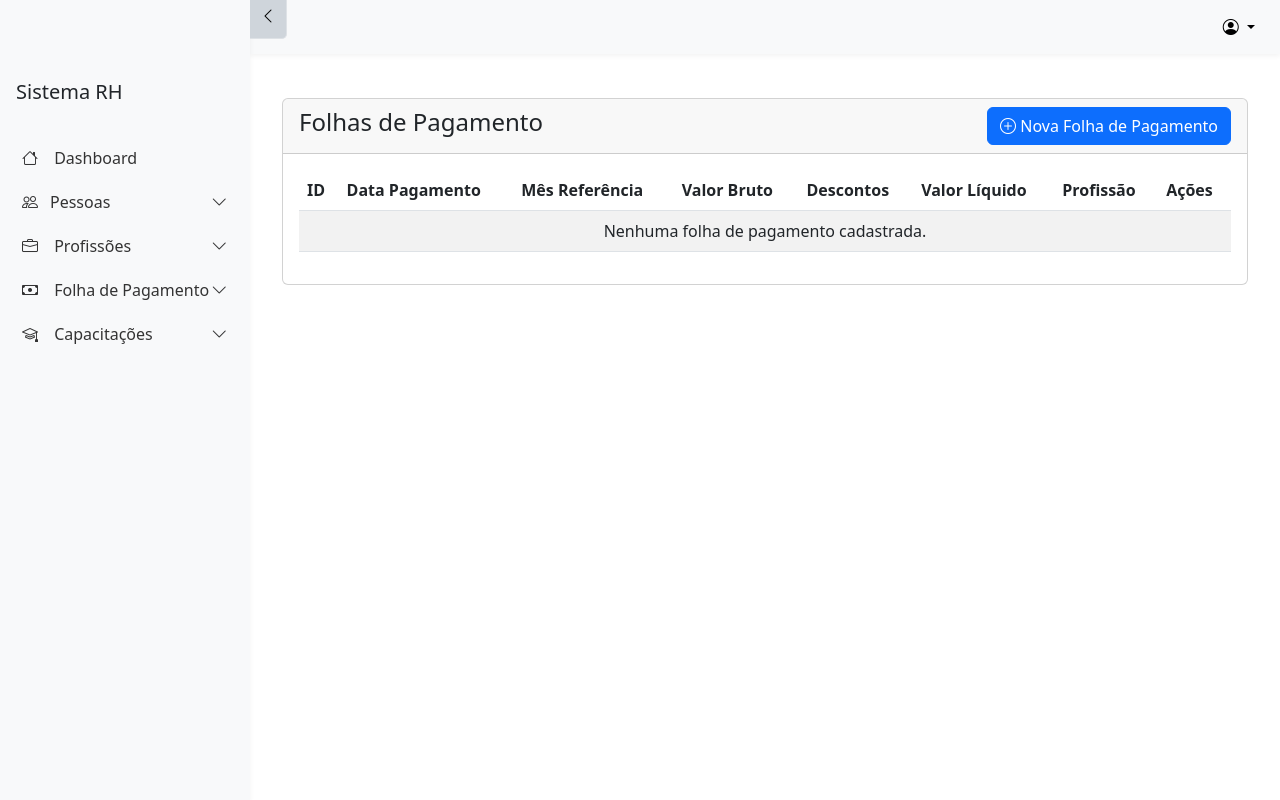
After one commit to hemmerson/SGRH, a Flask app: page /folha-pagamento in a window 1280 px wide. The commit adds this page. Run offline with Flask 3, Linux system fonts and the light colour scheme.

Commit message:
templates para folha de pagamento

```diff
--- a/routes/folha_pagamento.py
+++ b/routes/folha_pagamento.py
@@ -0,0 +1,69 @@
+from flask import render_template, request, redirect, url_for, flash
+from datetime import datetime
+from app import db
+from models.models import FolhaPagamento, Profissao
+from routes import folha_pagamento_bp
+
+@folha_pagamento_bp.route('/folha-pagamento')
+def listar():
+    folhas = FolhaPagamento.query.all()
+    return render_template('folha_pagamento/listar.html', folhas=folhas)
+
+@folha_pagamento_bp.route('/folha-pagamento/cadastrar', methods=['GET', 'POST'])
+def cadastrar():
+    profissoes = Profissao.query.all()
+    if request.method == 'POST':
+        try:
+            folha = FolhaPagamento(
+                data_pagamento=datetime.strptime(request.form['data_pagamento'], '%Y-%m-%d'),
+                valor_bruto=float(request.form['valor_bruto']),
+                descontos=float(request.form['descontos']),
+                valor_liquido=float(request.form['valor_bruto']) - float(request.form['descontos']),
+                mes_referencia=datetime.strptime(request.form['mes_referencia'], '%Y-%m-%d'),
+                profissao_id=int(request.form['profissao_id'])
+            )
+            db.session.add(folha)
+            db.session.commit()
+            flash('Folha de pagamento cadastrada com sucesso!', 'success')
+            return redirect(url_for('folha_pagamento.listar'))
+        except Exception as e:
+            flash('Erro ao cadastrar folha de pagamento.', 'danger')
+            db.session.rollback()
+
+    return render_template('folha_pagamento/form.html', profissoes=profissoes)
+
+@folha_pagamento_bp.route('/folha-pagamento/editar/<int:id>', methods=['GET', 'POST'])
+def editar(id):
+    profissoes = Profissao.query.all()
+    folha = FolhaPagamento.query.get_or_404(id)
+
+    if request.method == 'POST':
+        try:
+            folha.data_pagamento = datetime.strptime(request.form['data_pagamento'], '%Y-%m-%d')
+            folha.valor_bruto = float(request.form['valor_bruto'])
+            folha.descontos = float(request.form['descontos'])
+            folha.valor_liquido = float(request.form['valor_bruto']) - float(request.form['descontos'])
+            folha.mes_referencia = datetime.strptime(request.form['mes_referencia'], '%Y-%m-%d')
+            folha.profissao_id = int(request.form['profissao_id'])
+
+            db.session.commit()
+            flash('Folha de pagamento atualizada com sucesso!', 'success')
+            return redirect(url_for('folha_pagamento.listar'))
+        except Exception as e:
+            flash('Erro ao atualizar folha de pagamento.', 'danger')
+            db.session.rollback()
+
+    return render_template('folha_pagamento/form.html', folha=folha, profissoes=profissoes)
+
+@folha_pagamento_bp.route('/folha-pagamento/excluir/<int:id>', methods=['POST'])
+def excluir(id):
+    folha = FolhaPagamento.query.get_or_404(id)
+    try:
+        db.session.delete(folha)
+        db.session.commit()
+        flash('Folha de pagamento excluída com sucesso!', 'success')
+    except Exception as e:
+        flash('Erro ao excluir folha de pagamento.', 'danger')
+        db.session.rollback()
+
+    return redirect(url_for('folha_pagamento.listar'))
--- a/templates/base.html
+++ b/templates/base.html
@@ -90,10 +90,12 @@
                 <div class="collapse" id="pagamentosSubmenu">
                     <ul class="nav flex-column ms-3">
                         <li class="nav-item">
-                            <a class="nav-link" href="#"><i class="bi bi-plus-circle"></i> Cadastrar</a>
+                            <a class="nav-link" href="{{ url_for('folha_pagamento.cadastrar') }}">
+                                <i class="bi bi-plus-circle"></i> Cadastrar</a>
                         </li>
                         <li class="nav-item">
-                            <a class="nav-link" href="#"><i class="bi bi-list"></i> Listar</a>
+                            <a class="nav-link" href="{{ url_for('folha_pagamento.listar') }}">
+                                <i class="bi bi-list"></i> Listar</a>
                         </li>
                     </ul>
                 </div>
--- /dev/null
+++ b/templates/folha_pagamento/listar.html
@@ -0,0 +1,95 @@
+{% extends "base.html" %}
+
+{% block title %}Lista de Folhas de Pagamento{% endblock %}
+
+{% block content %}
+<div class="container mt-4">
+    <div class="card">
+        <div class="card-header d-flex justify-content-between align-items-center">
+            <h4>Folhas de Pagamento</h4>
+            <a href="{{ url_for('folha_pagamento.cadastrar') }}" class="btn btn-primary">
+                <i class="bi bi-plus-circle"></i> Nova Folha de Pagamento
+            </a>
+        </div>
+        <div class="card-body">
+            <div class="table-responsive">
+                <table class="table table-striped table-hover">
+                    <thead>
+                        <tr>
+                            <th>ID</th>
+                            <th>Data Pagamento</th>
+                            <th>Mês Referência</th>
+                            <th>Valor Bruto</th>
+                            <th>Descontos</th>
+                            <th>Valor Líquido</th>
+                            <th>Profissão</th>
+                            <th>Ações</th>
+                        </tr>
+                    </thead>
+                    <tbody>
+                        {% for folha in folhas %}
+                        <tr>
+                            <td>{{ folha.id }}</td>
+                            <td>{{ folha.data_pagamento.strftime('%d/%m/%Y') }}</td>
+                            <td>{{ folha.mes_referencia.strftime('%m/%Y') }}</td>
+                            <td>R$ {{ "%.2f"|format(folha.valor_bruto|float) }}</td>
+                            <td>R$ {{ "%.2f"|format(folha.descontos|float) }}</td>
+                            <td>R$ {{ "%.2f"|format(folha.valor_liquido|float) }}</td>
+                            <td>{{ folha.profissao.descricao }}</td>
+                            <td>
+                                <div class="btn-group" role="group">
+                                    <a href="{{ url_for('folha_pagamento.editar', id=folha.id) }}"
+                                       class="btn btn-warning btn-sm" title="Editar">
+                                        <i class="bi bi-pencil-fill"></i>
+                                    </a>
+                                    <button type="button" class="btn btn-danger btn-sm"
+                                            onclick="confirmarExclusao({{ folha.id }})" title="Excluir">
+                                        <i class="bi bi-trash-fill"></i>
+                                    </button>
+                                </div>
+                            </td>
+                        </tr>
+                        {% else %}
+                        <tr>
+                            <td colspan="8" class="text-center">Nenhuma folha de pagamento cadastrada.</td>
+                        </tr>
+                        {% endfor %}
+                    </tbody>
+                </table>
+            </div>
+        </div>
+    </div>
+</div>
+
+<!-- Modal de confirmação de exclusão -->
+<div class="modal fade" id="confirmarExclusaoModal" tabindex="-1">
+    <div class="modal-dialog">
+        <div class="modal-content">
+            <div class="modal-header">
+                <h5 class="modal-title">Confirmar Exclusão</h5>
+                <button type="button" class="btn-close" data-bs-dismiss="modal" aria-label="Close"></button>
+            </div>
+            <div class="modal-body">
+                Tem certeza que deseja excluir esta folha de pagamento?
+            </div>
+            <div class="modal-footer">
+                <button type="button" class="btn btn-secondary" data-bs-dismiss="modal">Cancelar</button>
+                <form id="formExcluir" method="POST" style="display: inline;">
+                    <button type="submit" class="btn btn-danger">Excluir</button>
+                </form>
+            </div>
+        </div>
+    </div>
+</div>
+{% endblock %}
+
+{% block scripts %}
+<script>
+function confirmarExclusao(id) {
+    const modal = new bootstrap.Modal(document.getElementById('confirmarExclusaoModal'));
+    const form = document.getElementById('formExcluir');
+    form.action = "{{ url_for('folha_pagamento.excluir', id=0) }}".replace('0', id);
+    modal.show();
+}
+</script>
+{% endblock %}
```
Also changed, not shown: templates/folha_pagamento/form.html (added, +83 -0 lines).
